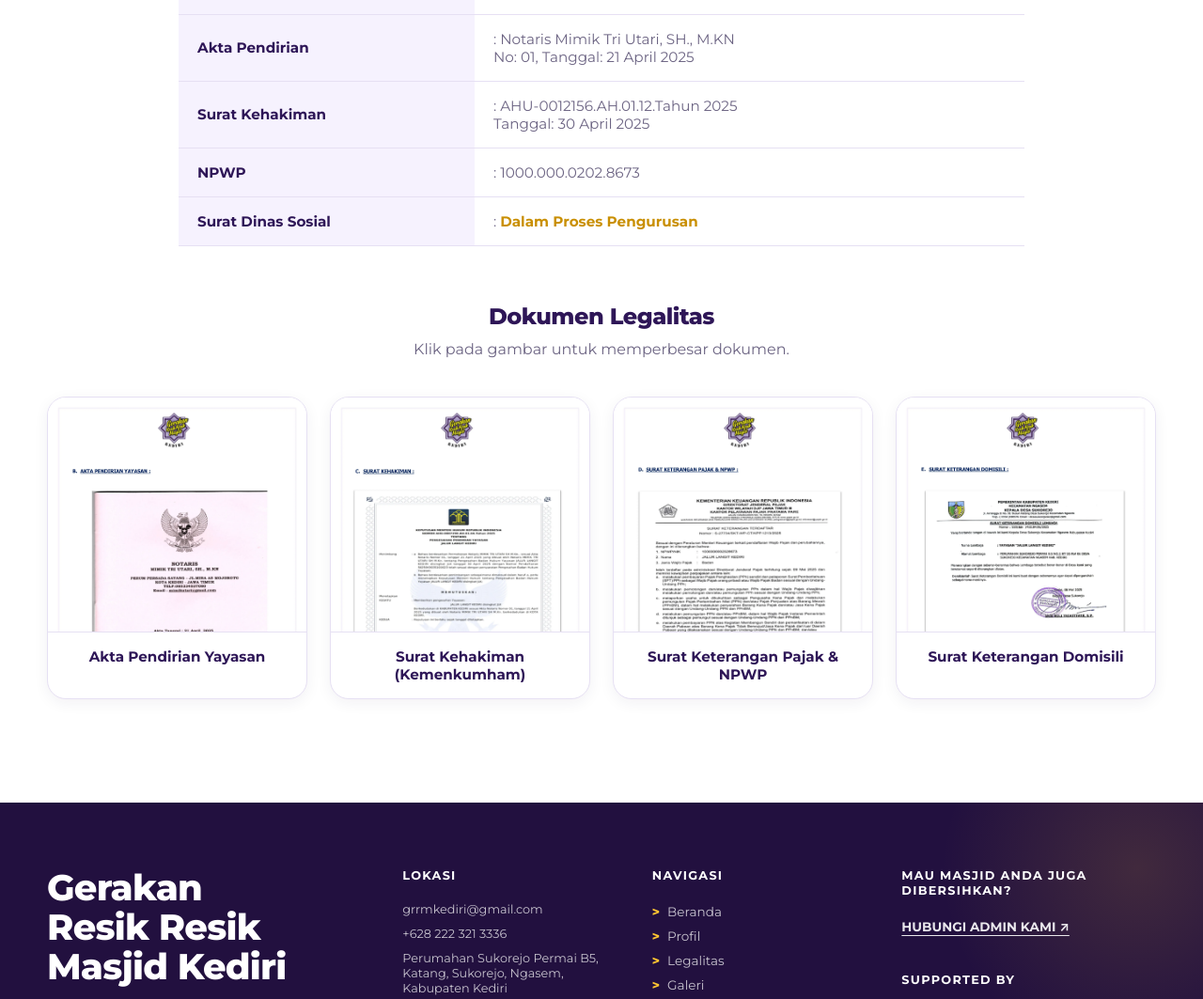
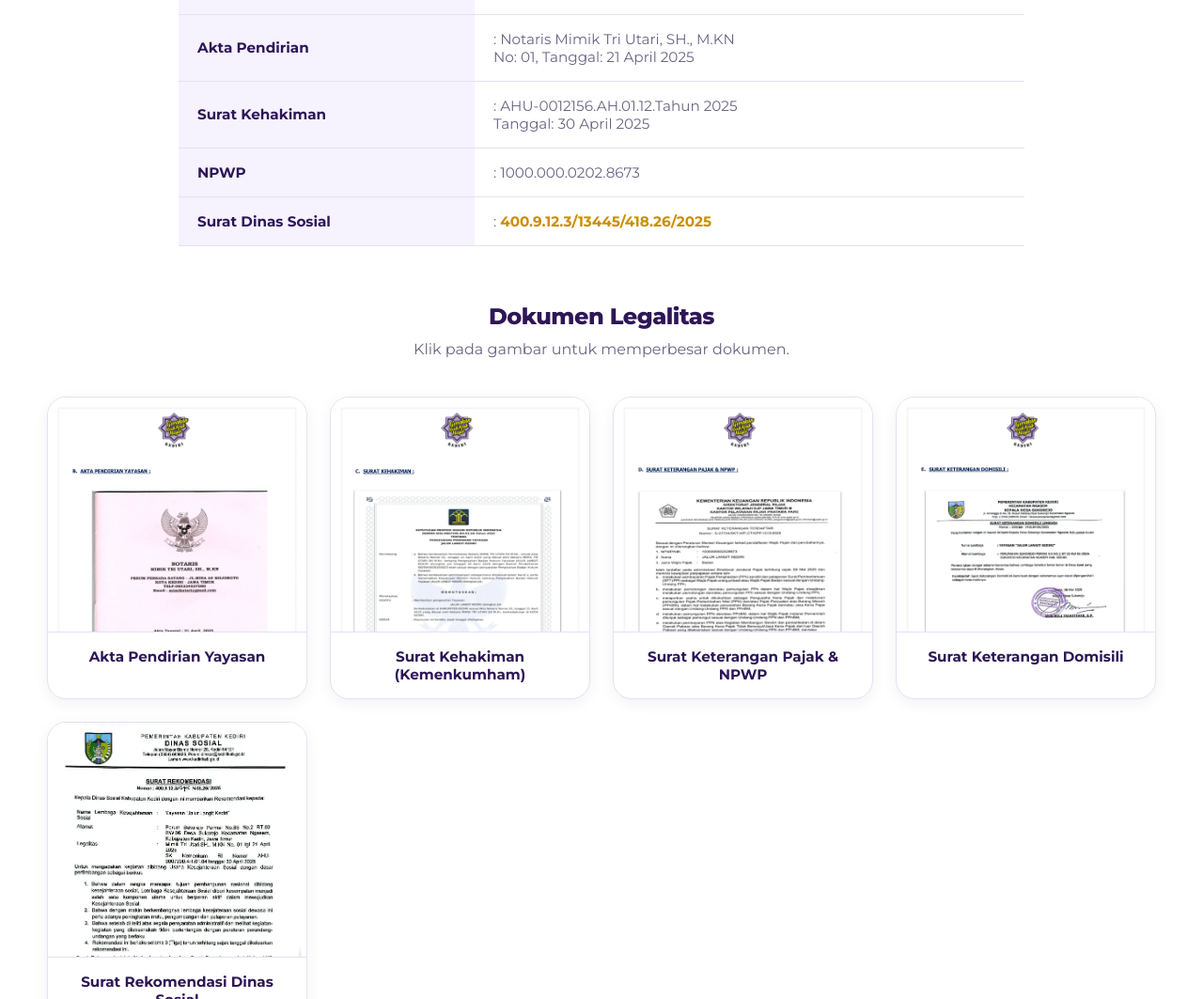
Before and after one commit to yayasanjalurlangit/grrm-kediri, a plain HTML site: page legalitas.html in a window 1280 px wide. Shown: the part 851-1914 px from the top of the page at 94% size. Drawn offline with Linux system fonts and the light colour scheme.

Commit message:
Update penambahan surat dinsos

```diff
--- a/legalitas.html
+++ b/legalitas.html
@@ -71,7 +71,7 @@
           </tr>
           <tr>
             <th>Surat Dinas Sosial</th>
-            <td>: <span style="color: var(--yellow-600); font-weight: 700;">Dalam Proses Pengurusan</span></td>
+            <td>: <span style="color: var(--yellow-600); font-weight: 700;">400.9.12.3/13445/418.26/2025</span></td>
           </tr>
         </tbody>
       </table>
@@ -106,6 +106,12 @@
         <div class="doc-card" onclick="openLightbox('assets/img/legal/domisili.webp')">
           <img src="assets/img/legal/domisili.webp" alt="Surat Keterangan Domisili">
           <div class="doc-card__title">Surat Keterangan Domisili</div>
+        </div>
+
+          <!-- Card Domisili -->
+        <div class="doc-card" onclick="openLightbox('assets/img/legal/dinsos.webp')">
+          <img src="assets/img/legal/dinsos.webp" alt="Surat Rekomendasi Dinas Sosial">
+          <div class="doc-card__title">Surat Rekomendasi Dinas Sosial</div>
         </div>
 
       </div>
```
Also changed, not shown: assets/img/legal/dinsos.webp (added).
